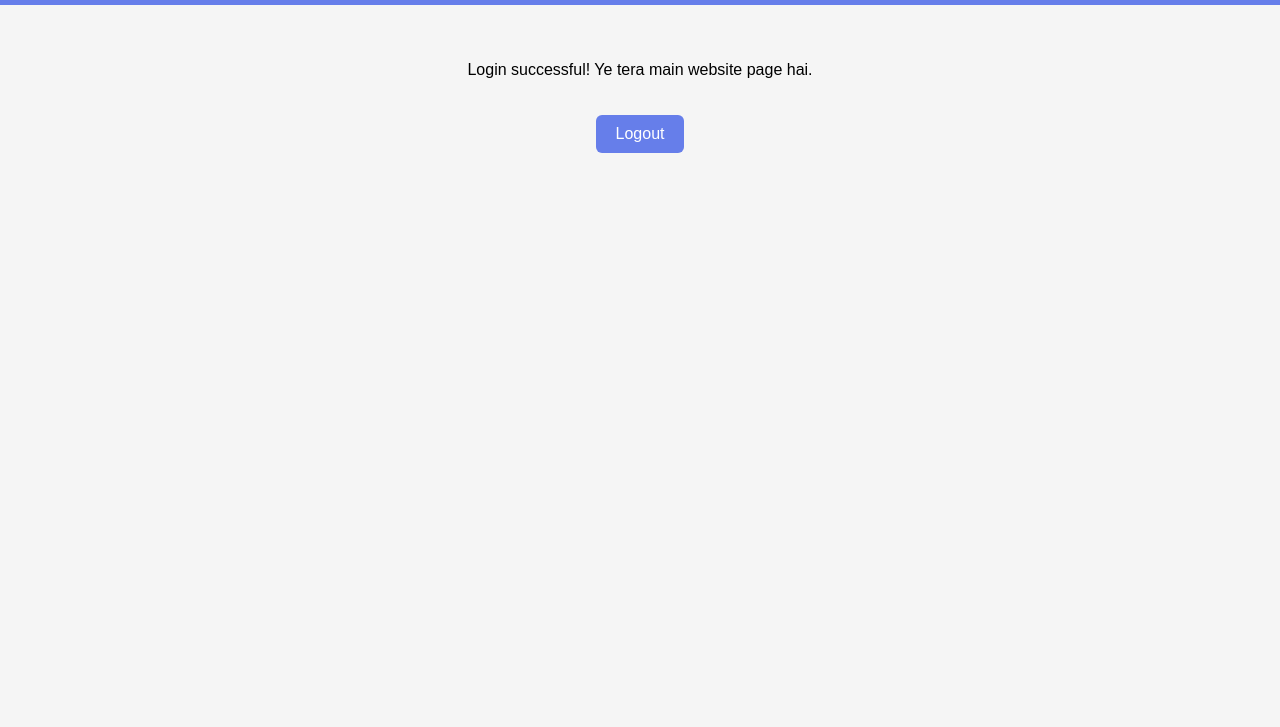
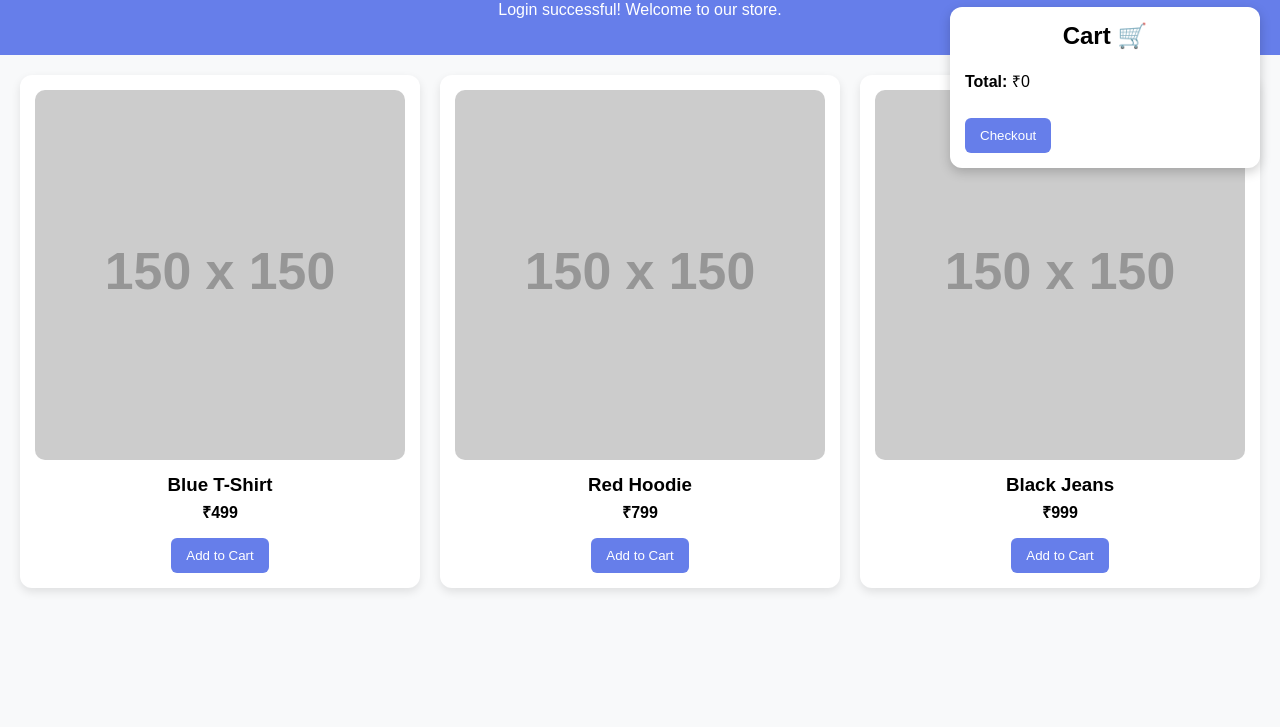
Before and after one commit to ClothsByRudra/CLOTHSBYRUDRA, a plain HTML site: page home.html in a window 1280 px wide. Shown: the part 73-800 px from the top of the page. Drawn offline with Linux system fonts and the light colour scheme; placeholder pictures from the web are drawn by us.

Commit message:
Update home.html

```diff
--- a/home.html
+++ b/home.html
@@ -3,48 +3,195 @@
 <head>
   <meta charset="UTF-8">
   <meta name="viewport" content="width=device-width, initial-scale=1.0">
-  <title>Home - ClothsByRudra</title>
+  <title>ClothsByRudra Shop</title>
   <style>
     body {
+      margin: 0;
       font-family: Arial, sans-serif;
-      margin: 0;
-      padding: 0;
-      background: #f5f5f5;
-      text-align: center;
+      background: #f8f9fa;
     }
+
     header {
       background: #667eea;
       color: white;
       padding: 20px;
+      text-align: center;
     }
-    h1 {
+
+    header h1 {
       margin: 0;
     }
-    .content {
-      padding: 40px;
+
+    .products {
+      display: grid;
+      grid-template-columns: repeat(auto-fit, minmax(200px, 1fr));
+      gap: 20px;
+      padding: 20px;
     }
+
+    .product-card {
+      background: white;
+      border-radius: 12px;
+      padding: 15px;
+      box-shadow: 0 4px 10px rgba(0,0,0,0.1);
+      text-align: center;
+      transition: transform 0.2s, box-shadow 0.2s;
+    }
+
+    .product-card:hover {
+      transform: translateY(-5px);
+      box-shadow: 0 6px 15px rgba(0,0,0,0.2);
+    }
+
+    .product-card img {
+      width: 100%;
+      border-radius: 10px;
+    }
+
+    .product-card h3 {
+      margin: 10px 0 5px 0;
+    }
+
+    .product-card p {
+      margin: 5px 0;
+      font-weight: bold;
+    }
+
     .btn {
       display: inline-block;
-      margin-top: 20px;
-      padding: 10px 20px;
+      margin-top: 10px;
+      padding: 10px 15px;
       background: #667eea;
       color: white;
       border-radius: 6px;
       text-decoration: none;
+      cursor: pointer;
+      border: none;
     }
+
     .btn:hover {
       background: #764ba2;
     }
+
+    .cart {
+      position: fixed;
+      top: 80px;
+      right: 20px;
+      width: 280px;
+      background: white;
+      border-radius: 12px;
+      padding: 15px;
+      box-shadow: 0 4px 12px rgba(0,0,0,0.2);
+    }
+
+    .cart h2 {
+      margin-top: 0;
+      text-align: center;
+    }
+
+    .cart-item {
+      display: flex;
+      justify-content: space-between;
+      margin-bottom: 8px;
+    }
+
+    .cart-item button {
+      background: none;
+      border: none;
+      color: red;
+      cursor: pointer;
+    }
+
+    @media(max-width: 768px){
+      .cart {
+        position: static;
+        width: auto;
+        margin: 20px;
+      }
+    }
+
   </style>
 </head>
 <body>
+
   <header>
-    <h1>Welcome to ClothsByRudra 👕✨</h1>
+    <h1>ClothsByRudra Shop 🛍️</h1>
+    <p>Login successful! Welcome to our store.</p>
   </header>
 
-  <div class="content">
-    <p>Login successful! Ye tera main website page hai.</p>
-    <a href="index.html" class="btn">Logout</a>
+  <!-- Products Section -->
+  <div class="products">
+    <div class="product-card">
+      <img src="https://via.placeholder.com/150" alt="Blue T-Shirt">
+      <h3>Blue T-Shirt</h3>
+      <p>₹499</p>
+      <button class="btn" onclick="addToCart('Blue T-Shirt', 499)">Add to Cart</button>
+    </div>
+
+    <div class="product-card">
+      <img src="https://via.placeholder.com/150" alt="Red Hoodie">
+      <h3>Red Hoodie</h3>
+      <p>₹799</p>
+      <button class="btn" onclick="addToCart('Red Hoodie', 799)">Add to Cart</button>
+    </div>
+
+    <div class="product-card">
+      <img src="https://via.placeholder.com/150" alt="Black Jeans">
+      <h3>Black Jeans</h3>
+      <p>₹999</p>
+      <button class="btn" onclick="addToCart('Black Jeans', 999)">Add to Cart</button>
+    </div>
   </div>
+
+  <!-- Cart Sidebar -->
+  <div class="cart">
+    <h2>Cart 🛒</h2>
+    <div id="cart-items"></div>
+    <p><strong>Total:</strong> ₹<span id="total">0</span></p>
+    <button class="btn" onclick="checkout()">Checkout</button>
+  </div>
+
+  <script>
+    let cart = [];
+
+    function addToCart(name, price){
+      cart.push({name, price});
+      updateCart();
+    }
+
+    function removeItem(index){
+      cart.splice(index, 1);
+      updateCart();
+    }
+
+    function updateCart(){
+      const cartItemsDiv = document.getElementById("cart-items");
+      const totalSpan = document.getElementById("total");
+      cartItemsDiv.innerHTML = '';
+      let total = 0;
+      cart.forEach((item, index)=>{
+        total += item.price;
+        cartItemsDiv.innerHTML += `
+          <div class="cart-item">
+            <span>${item.name}</span>
+            <span>₹${item.price}</span>
+            <button onclick="removeItem(${index})">x</button>
+          </div>
+        `;
+      });
+      totalSpan.textContent = total;
+    }
+
+    function checkout(){
+      if(cart.length === 0){
+        alert("Cart is empty!");
+        return;
+      }
+      alert("Checkout successful! (Payment integration will come later)");
+      cart = [];
+      updateCart();
+    }
+  </script>
+
 </body>
 </html>
```
